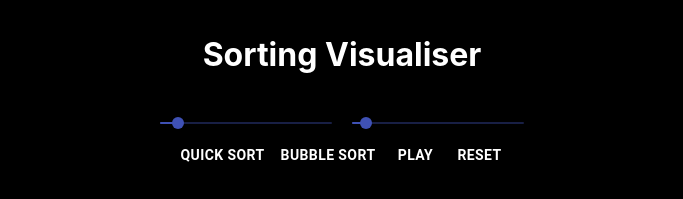
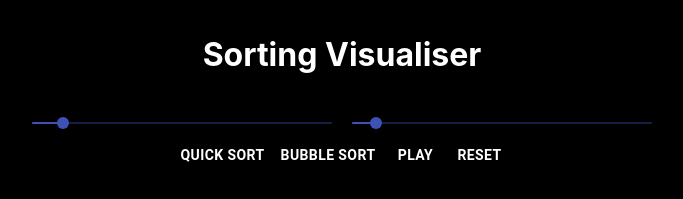
Before and after one commit to heroesIV/SortViz, a React (Create React App) app: page / in a window 1280 px wide. Shown: the top 199 px of the page, without its empty margins (298-981 px from the left). Built offline with nearby package versions, Linux system fonts and the light colour scheme.

Commit message:
slider container width updated

```diff
--- a/src/components/Nav.js
+++ b/src/components/Nav.js
@@ -170,7 +170,7 @@ export default function Nav() {
       <h1>Sorting Visualiser</h1>
       <div
         style={{
-          width: "30%",
+          width: "50%",
           margin: "auto",
           display: "flex",
         }}
```
